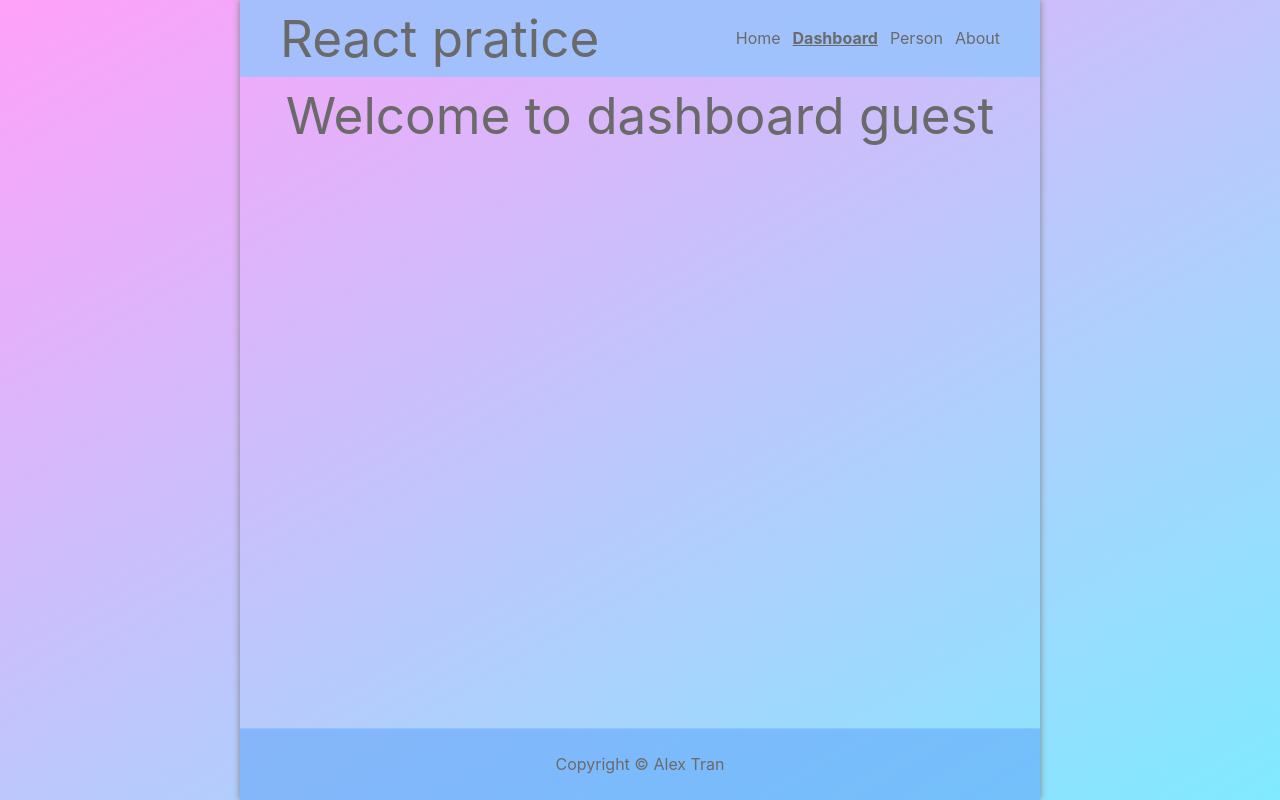
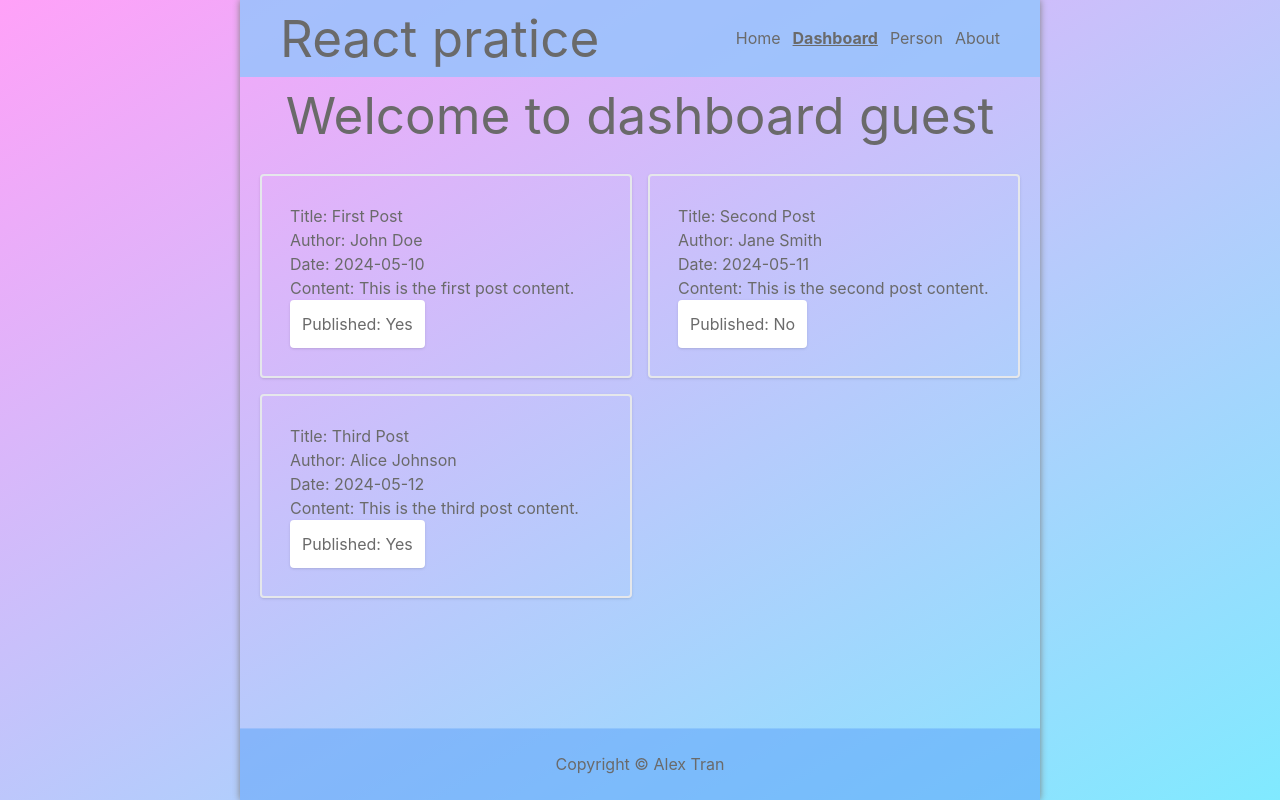
Before and after one commit to alextrandev/programming_react, a React (Vite) app in the folder react_practice/: page /dashboard in a window 1280 px wide. Built offline with nearby package versions, Linux system fonts and the light colour scheme; data requests are answered from the project's data file.

Commit message:
Build + feat: install json server, create and host  a fake db and display data

```diff
--- a/react_practice/package.json
+++ b/react_practice/package.json
@@ -24,6 +24,7 @@
     "eslint-plugin-react": "^7.34.1",
     "eslint-plugin-react-hooks": "^4.6.0",
     "eslint-plugin-react-refresh": "^0.4.6",
+    "json-server": "^1.0.0-alpha.23",
     "postcss": "^8.4.38",
     "tailwindcss": "^3.4.3",
     "vite": "^5.2.0"
--- /dev/null
+++ b/react_practice/src/db/db.json
@@ -0,0 +1,28 @@
+{
+  "posts": [
+    {
+      "id": 1,
+      "title": "First Post",
+      "author": "John Doe",
+      "content": "This is the first post content.",
+      "published": true,
+      "date": "2024-05-10"
+    },
+    {
+      "id": 2,
+      "title": "Second Post",
+      "author": "Jane Smith",
+      "content": "This is the second post content.",
+      "published": false,
+      "date": "2024-05-11"
+    },
+    {
+      "id": 3,
+      "title": "Third Post",
+      "author": "Alice Johnson",
+      "content": "This is the third post content.",
+      "published": true,
+      "date": "2024-05-12"
+    }
+  ]
+}
--- a/react_practice/src/pages/Dashboard.jsx
+++ b/react_practice/src/pages/Dashboard.jsx
@@ -1,10 +1,34 @@
+import axios from "axios"
+import { useEffect, useState } from "react"
+
 export default function Dashboard({ user }) {
+  const [posts, setPosts] = useState([]);
+
+  useEffect(() => { axios.get("http://localhost:3000/posts").then(res => setPosts(res.data)).catch(error => console.log(error)) }, [])
+
+  // need work: handle publish or not button
+
   return (
+    <>
       <div>
         {user === 'Alex'
           ? (<h1>Welcome to dashboard, {user}</h1>)
           : (<h1>Welcome to dashboard guest</h1>)
         }
       </div>
+      <div className="p-5">
+        <ul className="grid grid-cols-2 gap-4">
+          {posts.map(post =>
+            <li key={post.id} className="text-start p-7 border-2 rounded shadow">
+              <p>Title: {post.title}</p>
+              <p>Author: {post.author}</p>
+              <p>Date: {post.date}</p>
+              <p>Content: {post.content}</p>
+              <button className="bg-white p-3 rounded shadow">Published: <span>{post.published ? "Yes" : "No"}</span></button>
+            </li>
+          )}
+        </ul>
+      </div>
+    </>
   )
 }
```
Also changed, not shown: 1 other file (tests, documents, lock files or other folders). Lines whose indentation alone changed are shown as unchanged.
